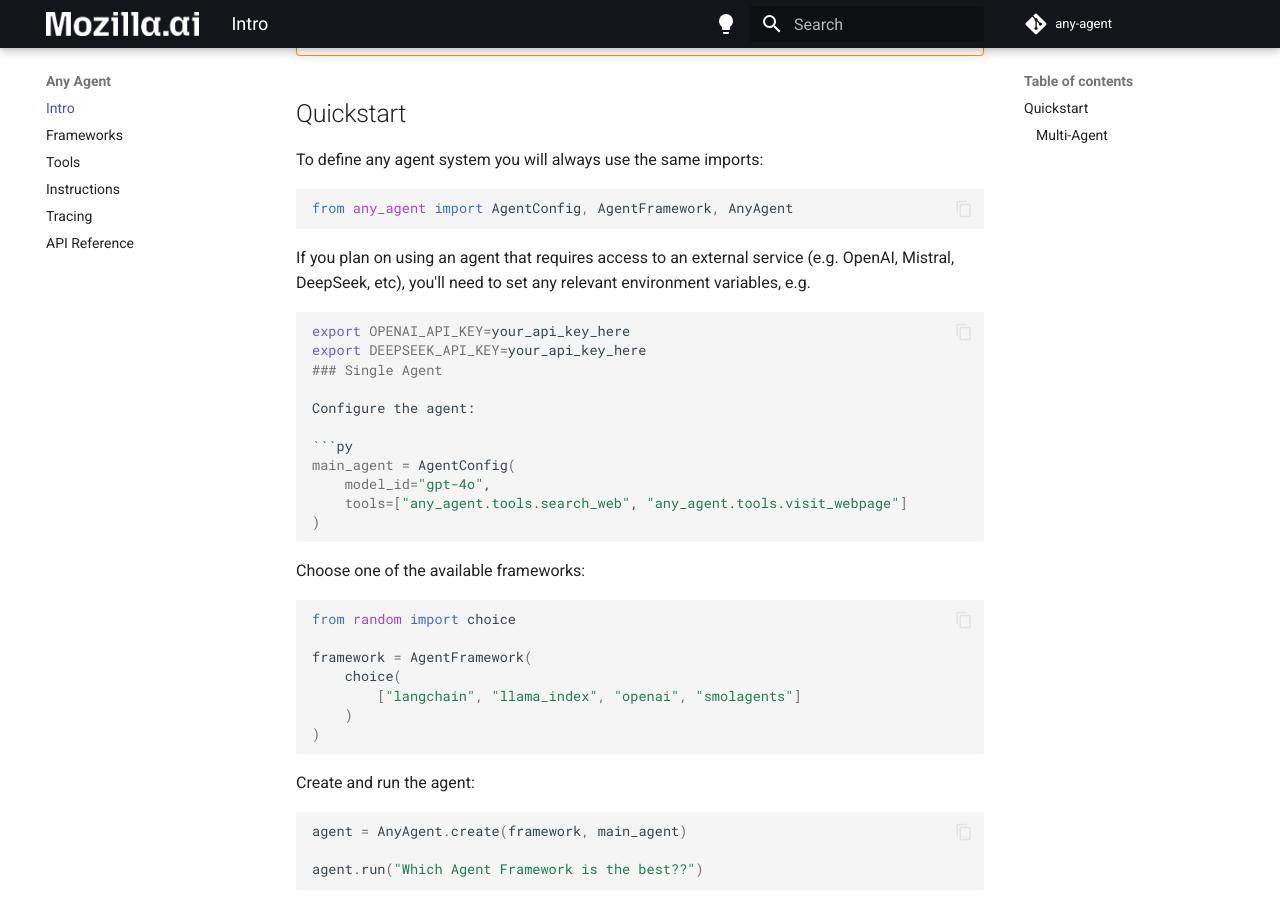
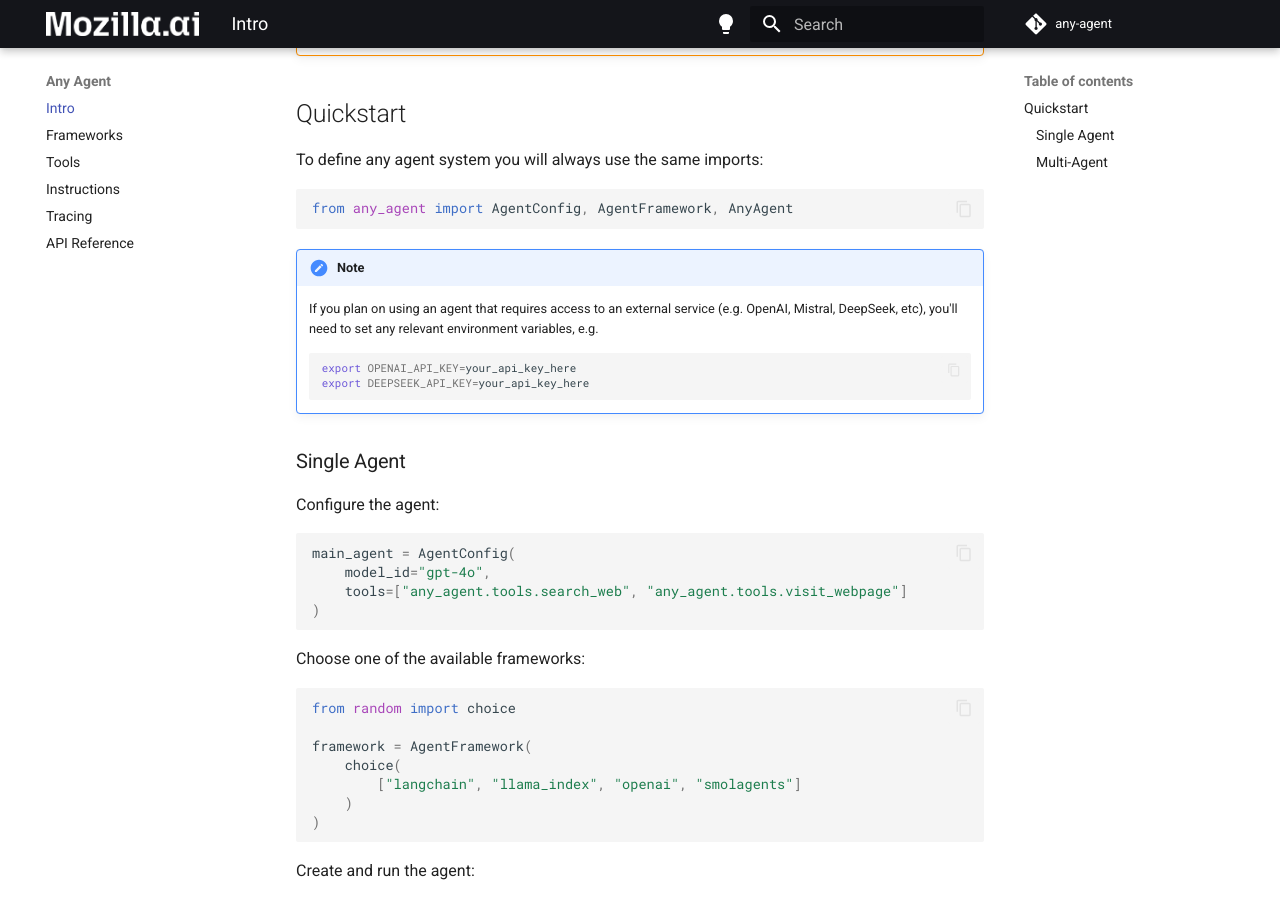
Before and after one commit to therealtimex/any-agent, an MkDocs documentation site: the page built from docs/index.md, in a window 1280 px wide and 900 px high, scrolled down 327 px. Built offline with MkDocs 1.6.1 and Material for MkDocs 9.7.7, drawn with Linux system fonts in a browser that asks for light colours; comment, search, counter and statistics services are not loaded.

Commit message:
fix docs/index.md rendering. Use  `note`

````diff
--- a/docs/index.md
+++ b/docs/index.md
@@ -18,11 +18,15 @@
 from any_agent import AgentConfig, AgentFramework, AnyAgent
 ```
 
-If you plan on using an agent that requires access to an external service (e.g. OpenAI, Mistral, DeepSeek, etc), you'll need to set any relevant environment variables, e.g.
+!!! note
 
-```bash
-export OPENAI_API_KEY=your_api_key_here
-export DEEPSEEK_API_KEY=your_api_key_here
+    If you plan on using an agent that requires access to an external service (e.g. OpenAI, Mistral, DeepSeek, etc), you'll need to set any relevant environment variables, e.g.
+
+    ```bash
+    export OPENAI_API_KEY=your_api_key_here
+    export DEEPSEEK_API_KEY=your_api_key_here
+    ```
+
 ### Single Agent
 
 Configure the agent:
````
